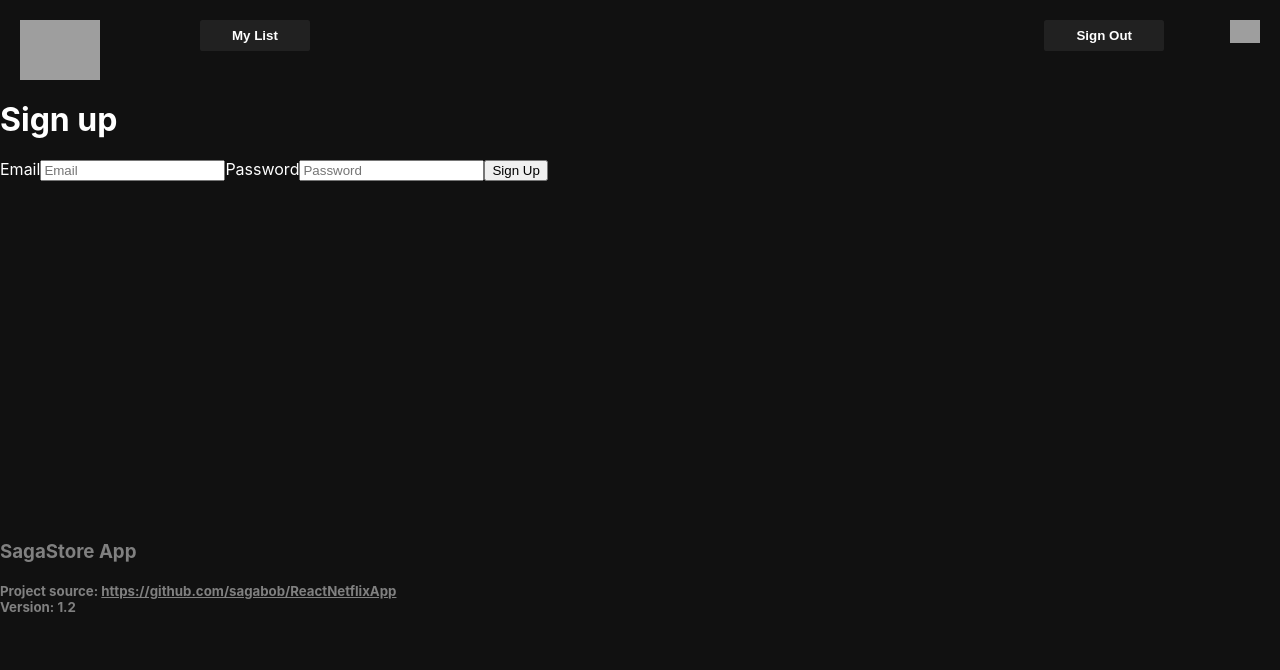
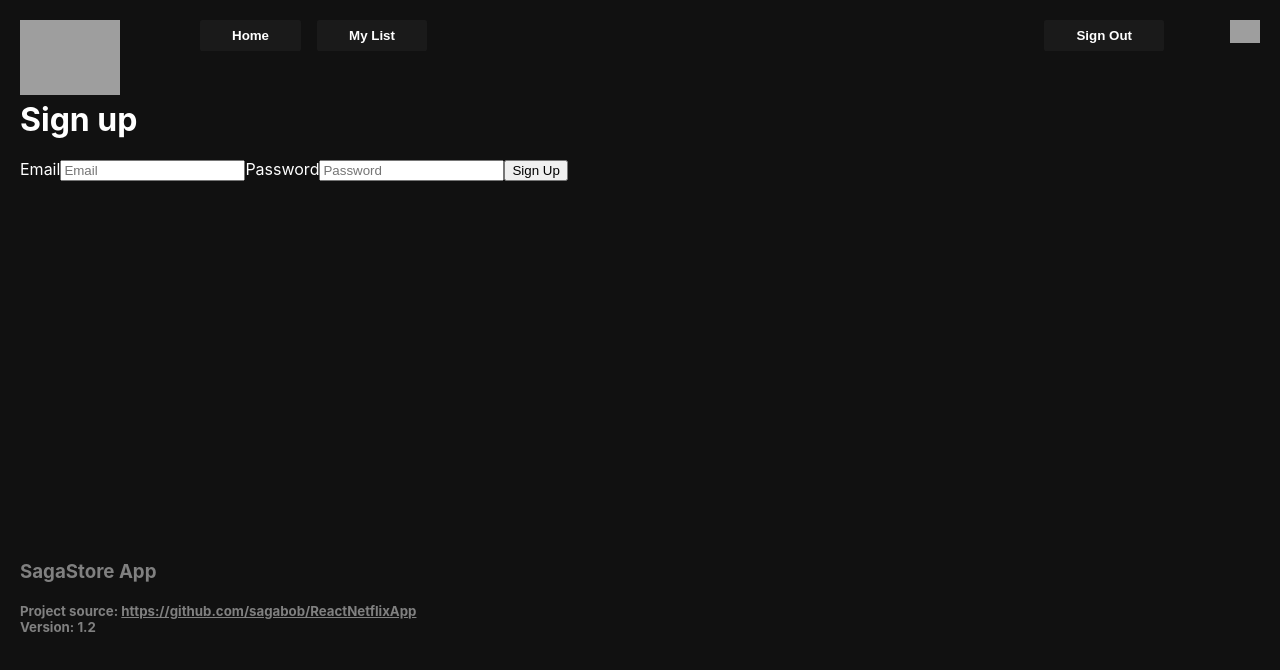
Before and after one commit to sagabob/ReactNetflixApp, a React (Create React App) app: page /signup in a window 1280 px wide. Shown: the top 670 px of the page. Built offline with nearby package versions, Linux system fonts and the light colour scheme; no server answers; sample sign-in values are in the browser's storage; grey boxes are pictures that could not be loaded.

Commit message:
work in progress

```diff
--- a/src/App.css
+++ b/src/App.css
@@ -23,4 +23,5 @@ hr.hr1 {
   object-fit: contain;
   margin-bottom: 20px;
   margin-top: 100px;
+  margin-left: 20px;
 }
--- a/src/App.js
+++ b/src/App.js
@@ -15,16 +15,22 @@ function App() {
         <div className="app">
           <Nav />
           <Switch>
-            {routes.map((route, i) => (
+            {routes.map((route, i) =>
+              !route.isPrivate ? (
                 <Route
                   key={i}
                   exact
                   path={route.path}
                   component={route.component}
                 />
-            ))}
-
-            <PrivateRoute exact path="/mylist" component={MyList} />
+              ) : (
+                <PrivateRoute
+                  exact
+                  path={route.path}
+                  component={route.component}
+                />
+              )
+            )}
           </Switch>
           <Footer />
         </div>
--- a/src/components/Footer.css
+++ b/src/components/Footer.css
@@ -2,6 +2,7 @@
   min-height: 200px;
   color: grey;
   border-top: 2px whitesmoke;
+  padding: 20px;
 }
 
 .footer a {
--- a/src/components/Nav.css
+++ b/src/components/Nav.css
@@ -18,7 +18,7 @@
 .navLogo {
   position: fixed;
   left: 20px;
-  width: 80px;
+  width: 100px;
   object-fit: contain;
 }
 
@@ -47,3 +47,27 @@
   text-decoration: none;
   color: white;
 }
+
+.navButton {
+  cursor: pointer;
+  color: #fff;
+  outline: none;
+  border: none;
+  font-weight: 700;
+  border-radius: 0.2vw;
+  padding-left: 2rem;
+  padding-right: 2rem;
+  margin-right: 1rem;
+  padding-top: 0.5rem;
+  padding-bottom: 0.5rem;
+  background-color: rgba(51, 51, 51, 0.3);
+}
+.navButton:hover {
+  color: #111;
+  background-color: #e6e6e6;
+  transition: all 0.2s;
+}
+
+.is-active {
+  font-weight: 900;
+}
--- a/src/components/Nav.js
+++ b/src/components/Nav.js
@@ -1,8 +1,8 @@
 import React, { useEffect, useState, useContext } from "react";
 import "./Nav.css";
 import { AuthContext } from "../auth/Auth";
-import pRoutes from "../routes/pRoutes";
-import { Link } from "react-router-dom";
+import routes from "../routes/routes";
+import { NavLink } from "react-router-dom";
 import app from "../auth/base";
 
 function Nav() {
@@ -10,7 +10,7 @@ function Nav() {
   const { currentUser } = useContext(AuthContext);
 
   const scrollListner = () => {
-    if (window.scrollY > 100) {
+    if (window.scrollY > 50) {
       handleShow(true);
     } else handleShow(false);
   };
@@ -31,27 +31,30 @@ function Nav() {
       />
       <div className="privateLinkNav">
         {currentUser != null &&
-          pRoutes.map((route, i) => (
-            <Link to={route.path}>
-              <button className="bannerButton">
-                <span key={i}>{route.label}</span>
-              </button>
-            </Link>
-          ))}
+          routes.map(
+            (route, i) =>
+              route.isNav && (
+                <NavLink to={route.path} activeClassName="is-active">
+                  <button className="navButton">
+                    <span key={i}>{route.label}</span>
+                  </button>
+                </NavLink>
+              )
+          )}
       </div>
       <div className="userNav">
         {currentUser != null ? (
-          <button onClick={() => app.auth().signOut()} className="bannerButton">
+          <button onClick={() => app.auth().signOut()} className="navButton">
             Sign Out
           </button>
         ) : (
           <>
-            <Link to="/signup">
-              <button className="bannerButton">Sign In </button>
-            </Link>
-            <Link to="/login">
-              <button className="bannerButton">Log In</button>
-            </Link>
+            <NavLink to="/signup" activeClassName="is-active">
+              <button className="navButton">Sign In </button>
+            </NavLink>
+            <NavLink to="/login" activeClassName="is-active">
+              <button className="navButton">Log In</button>
+            </NavLink>
           </>
         )}
       </div>
--- a/src/routes/routes.js
+++ b/src/routes/routes.js
@@ -1,20 +1,35 @@
 import Home from "../pages/Home";
 import Login from "../pages/Login";
 import SignUp from "../pages/SignUp";
-
+import MyList from "../pages/MyList";
 const routes = [
+  {
+    path: "/",
+    component: Home,
+    isPrivate: false,
+    label: "Home",
+    isNav: true,
+  },
+  {
+    path: "/mylist",
+    component: MyList,
+    label: "My List",
+    isPrivate: true,
+    isNav: true,
+  },
   {
     path: "/signup",
     component: SignUp,
+    isPrivate: false,
+    isNav: false,
+    label: "Sign Up",
   },
-  {
-    path: "/",
-    component: Home,
-  },
-
   {
     path: "/login",
     component: Login,
+    isPrivate: false,
+    isNav: false,
+    label: "Log In",
   },
 ];
 
```
Lines whose indentation alone changed are shown as unchanged.
